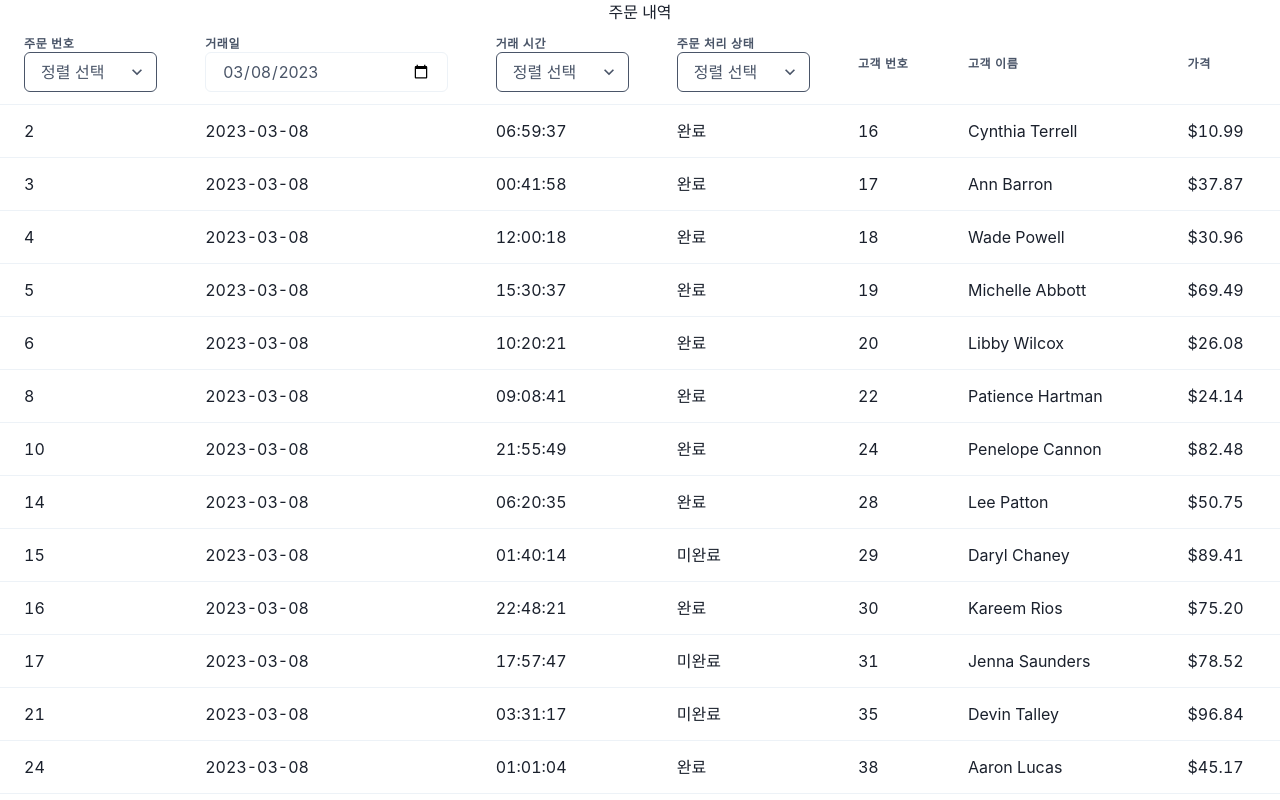
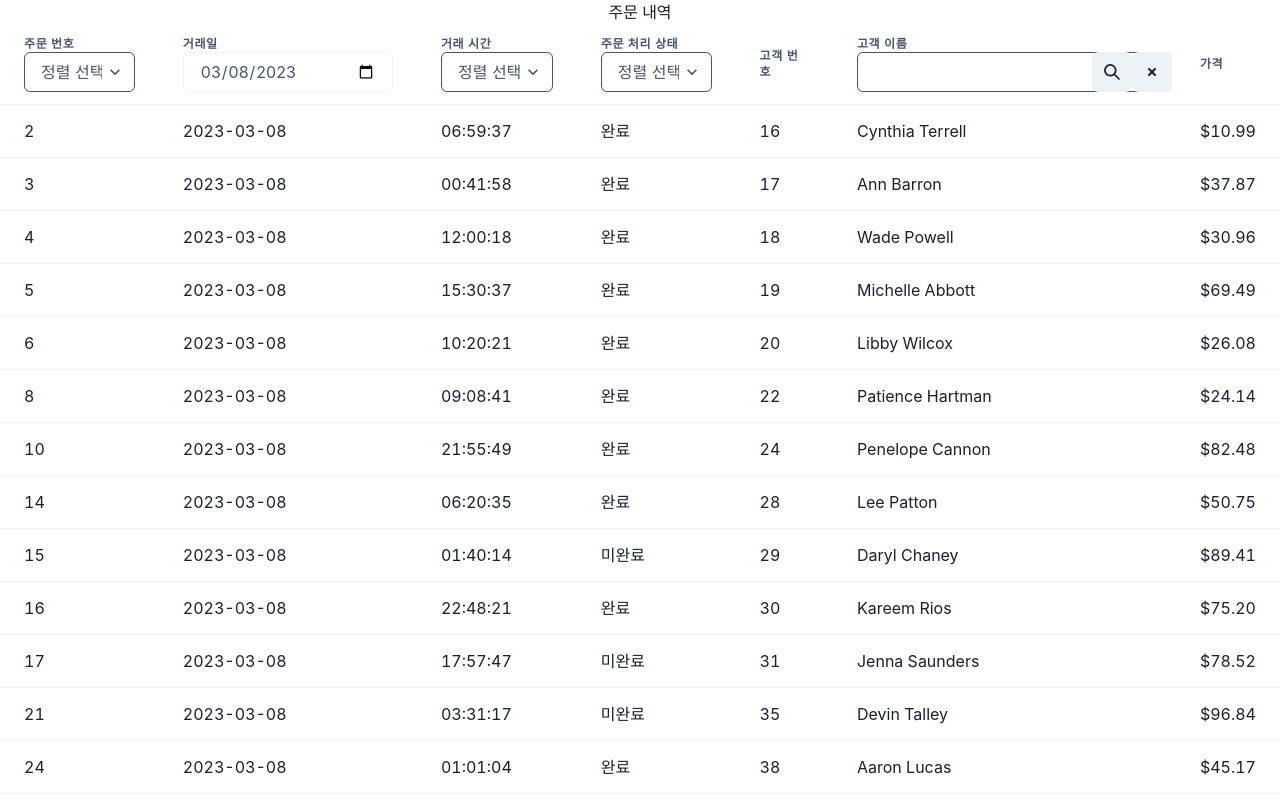
Before and after one commit to wanted-pre-onboarding-internship-9/pre-onboarding-9th-4-9, a React (Create React App) app: page / in a window 1280 px wide. Shown: the top 800 px of the page. Built offline with nearby package versions, Linux system fonts and the light colour scheme.

Commit message:
[#6] Feat : 검색 기능 구현
- 고객 이름 검색 기능 구현
- useSearchParams 이용
- chakra-ui/icons 라이브러리 설치

```diff
--- a/package.json
+++ b/package.json
@@ -3,6 +3,7 @@
   "version": "0.1.0",
   "private": true,
   "dependencies": {
+    "@chakra-ui/icons": "^2.0.17",
     "@chakra-ui/react": "^2.5.2",
     "@emotion/react": "^11.10.6",
     "@emotion/styled": "^11.10.6",
--- a/src/hooks/useFilter.ts
+++ b/src/hooks/useFilter.ts
@@ -15,6 +15,7 @@ const useFilter = (orders: OrderType[] | undefined) => {
       : searchParams.get('status') === '미완료'
       ? false
       : null;
+  const requestedSearch = searchParams.get('search');
 
   let filteredOrders = orders;
 
@@ -52,6 +53,14 @@ const useFilter = (orders: OrderType[] | undefined) => {
     filteredOrders = filteredOrders?.sort(sortByTime);
   }
 
+  if (requestedSearch) {
+    filteredOrders = filteredOrders?.filter(order =>
+      order.customer_name
+        .toUpperCase()
+        .includes(requestedSearch.toLocaleUpperCase())
+    );
+  }
+
   const totalPage = filteredOrders ? Math.ceil(filteredOrders.length / 50) : 0;
   const startIndex = (requestedPage - 1) * 50;
   const endIndex = startIndex + 50;
--- a/src/pages/OrderListPage.tsx
+++ b/src/pages/OrderListPage.tsx
@@ -1,5 +1,9 @@
+import { SearchIcon, SmallCloseIcon } from '@chakra-ui/icons';
 import {
+  IconButton,
   Input,
+  InputGroup,
+  InputRightElement,
   Select,
   Table,
   Tbody,
@@ -8,7 +12,7 @@ import {
   Thead,
   Tr,
 } from '@chakra-ui/react';
-import React, { useState } from 'react';
+import React, { useRef, useState } from 'react';
 import { useSearchParams } from 'react-router-dom';
 
 import Pagination from '../components/Pagination';
@@ -18,6 +22,7 @@ const OrderListPage = () => {
   const { isLoading, pageItems, isFetching, totalPage } = useGetOrders();
   const [searchParams, setSearchParams] = useSearchParams();
   const requestedDate = searchParams.get('date') || '2023-03-08';
+  const searchInputRef = useRef<HTMLInputElement>(null);
 
   const [sortByIdPlaceholder, setSortByIdPlaceholder] = useState(
     searchParams.get('sort-id') || '정렬 선택'
@@ -60,6 +65,23 @@ const OrderListPage = () => {
   > = event => {
     searchParams.set('status', event.target.value);
     setSearchParams(searchParams);
+  };
+
+  const handleSearchName: React.FormEventHandler<HTMLFormElement> = event => {
+    event.preventDefault();
+    const targetEl = event.target as HTMLFormElement;
+    const inputValue = (targetEl[0] as HTMLInputElement).value;
+
+    searchParams.set('search', inputValue);
+    setSearchParams(searchParams);
+  };
+
+  const handleResetSearch = () => {
+    if (searchInputRef.current) {
+      searchInputRef.current.value = '';
+      searchParams.delete('search');
+      setSearchParams(searchParams);
+    }
   };
 
   const hasOrder = pageItems && pageItems.length > 0;
@@ -109,7 +131,27 @@ const OrderListPage = () => {
                 </Select>
               </Th>
               <Th scope='col'>고객 번호</Th>
-              <Th scope='col'>고객 이름</Th>
+              <Th scope='col'>
+                고객 이름
+                <form onSubmit={handleSearchName}>
+                  <InputGroup>
+                    <Input ref={searchInputRef} />
+                    <InputRightElement>
+                      <IconButton
+                        type='submit'
+                        aria-label='Search database'
+                        icon={<SearchIcon />}
+                      />
+                      <IconButton
+                        onClick={handleResetSearch}
+                        type='button'
+                        aria-label='Search database'
+                        icon={<SmallCloseIcon />}
+                      />
+                    </InputRightElement>
+                  </InputGroup>
+                </form>
+              </Th>
               <Th scope='col'>가격</Th>
             </Tr>
           </Thead>
```
Also changed, not shown: 1 other file (tests, documents, lock files or other folders).
